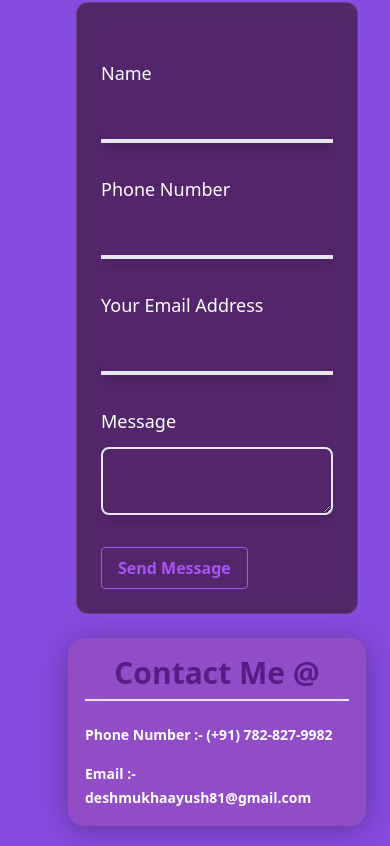
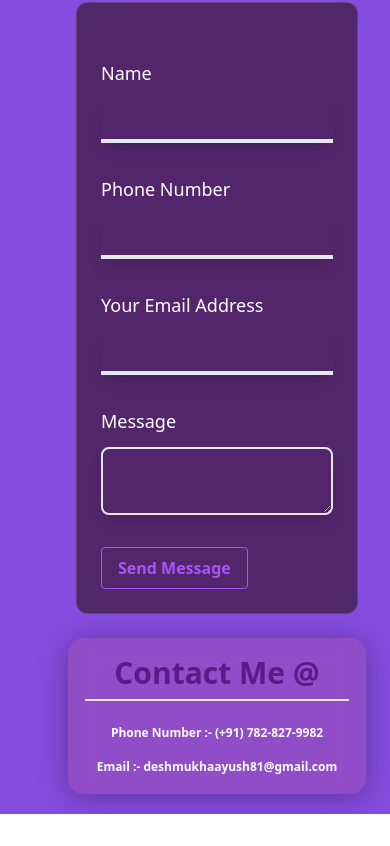
Before and after one commit to Aayushd18/Portfolio-Aayush, a Next.js app: page / in a window 390 px wide. Shown: the part 4999-5845 px from the top of the page. After the commit the page ends 5813 px from the top, so only its background shows below. Built offline with nearby package versions, Linux system fonts and the light colour scheme.

Commit message:
added animations

```diff
--- a/components/Contact.js
+++ b/components/Contact.js
@@ -57,24 +57,39 @@ export default function Contact() {
               </Fade>
             </form>
         </div>
-        <div className="bio p-4 lg:p-11  mt-6 lg:pt-11 lg:ml-11 w-12/12 lg:w-6/12 lg:mr-11">
+        <div className="bio hidden md:block p-4 lg:p-11  mt-6 lg:pt-11 lg:ml-11 w-12/12 lg:w-6/12 lg:mr-11">
           <Slide direction="up">
 
             <h1 className=" font-bold text-3xl text-purple-900 border-b-2 pb-2 text-center">Contact Me @</h1>
 
-            <div className="flex items-center md:justify-center justify-start">
-              <div className="hidden md:block">
-                <FontAwesomeIcon icon={faPhoneAlt} color='lightpink'  className='mt-7 mr-3 glyphicon' />
-              </div>
-              <span className="text-sm md:text-lg text-white mt-6 font-semibold text-center">Phone Number :- (+91) 782-827-9982</span>
+            <div className="flex items-center justify-center">
+
+                  <FontAwesomeIcon icon={faPhoneAlt} color='lightpink'  className='mt-7 mr-3 glyphicon' />
+                  <span className="text-sm md:text-lg text-white mt-6 font-semibold text-center">Phone Number :- (+91) 782-827-9982</span>
             </div>
-            <div className="flex items-center md:justify-center justify-start mt-4">
-              <div className=" hidden md:block">
-                <FontAwesomeIcon icon={faGoogle} color='lightpink'  className='mr-3 glyphicon' />
-              </div>
+            <div className="flex items-center justify-center">
               <Link href='https://www.google.com/gmail/' target='_blank'>
-                <a className="text-white font-semibold">
+                <a className="text-white font-semibold mt-3 text-center">
+                  <FontAwesomeIcon icon={faGoogle} color='lightpink'  className='mt-7 mr-3 glyphicon' />
                   <span className=" text-sm md:text-lg" >Email :- deshmukhaayush81@gmail.com</span>
+                </a>
+              </Link>
+            </div>
+          </Slide>
+        </div>
+
+        <div className="bio md:hidden p-4 lg:p-11  mt-6 lg:pt-11 lg:ml-11 w-12/12 lg:w-6/12 lg:mr-11">
+          <Slide direction="up">
+
+            <h1 className=" font-bold text-3xl text-purple-900 border-b-2 pb-2 text-center">Contact Me @</h1>
+
+            <div className="flex items-center justify-center">
+                  <span className="text-xs md:text-lg text-white mt-6 font-semibold text-center">Phone Number :- (+91) 782-827-9982</span>
+            </div>
+            <div className="flex items-center justify-center">
+              <Link href='https://www.google.com/gmail/' target='_blank'>
+                <a className="text-white font-semibold mt-3 text-center">
+                  <span className=" text-xs md:text-lg" >Email :- deshmukhaayush81@gmail.com</span>
                 </a>
               </Link>
             </div>
```
